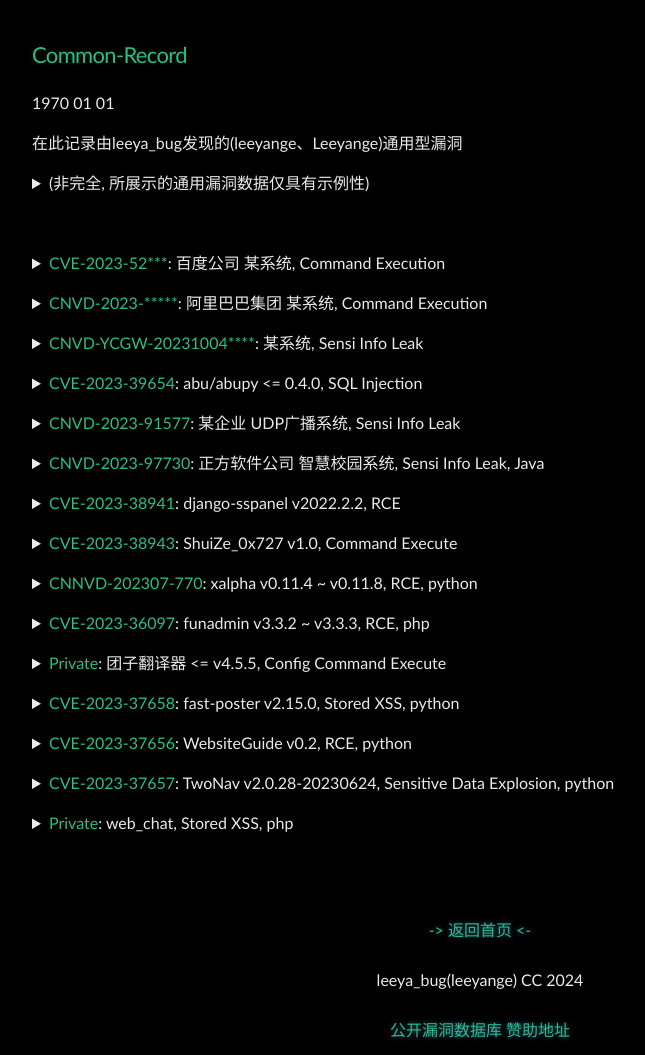
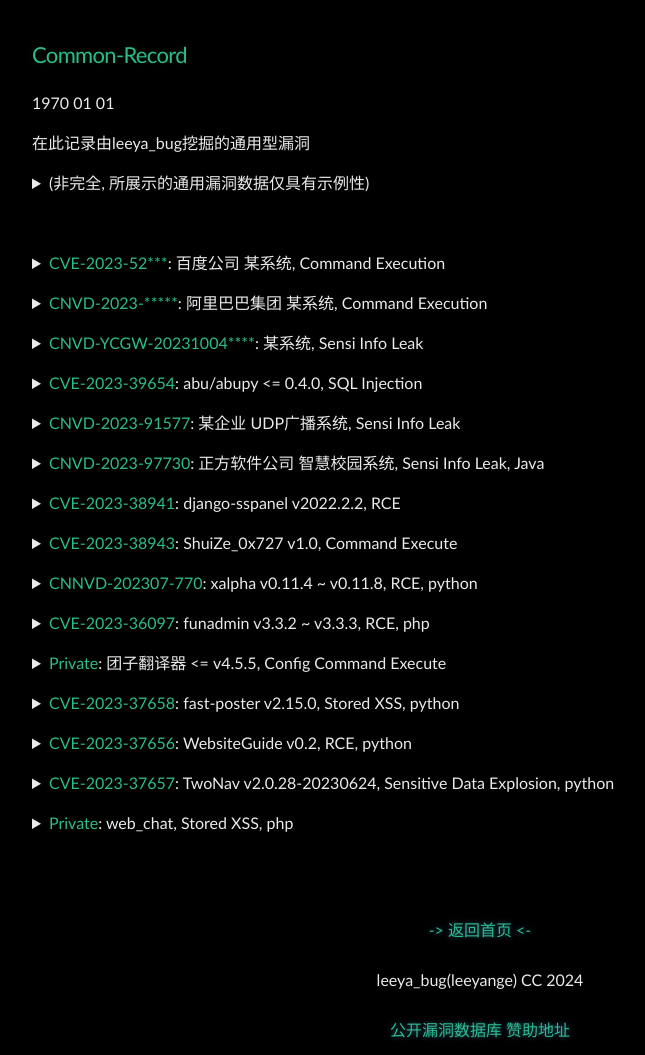
Before and after one commit to Leeyangee/leeyangee.github.io, a Jekyll site: the page built from _posts/1970-01-01-Common-Record.md, in a window 1280 px wide. Shown: the part 439-1494 px from the top of the page, without its empty margins (160-805 px from the left). Built offline with Jekyll 4.4.1, drawn with Linux system fonts in a browser that asks for light colours.

Commit message:
Update 1970-01-01-Common-Record.md

```diff
--- a/_posts/1970-01-01-Common-Record.md
+++ b/_posts/1970-01-01-Common-Record.md
@@ -3,7 +3,7 @@
 published: true
 ---
 
-在此记录由leeya_bug发现的(leeyange、Leeyange)通用型漏洞
+在此记录由leeya_bug挖掘的通用型漏洞
 <details>
       <summary>(非完全, 所展示的通用漏洞数据仅具有示例性)</summary>
       <pre>部分公开的数据标准一定满足以下条件: 符合通用型系统漏洞的标准(应用系统、web系统、操作系统漏洞等)、被多个知名漏洞库收录
```
